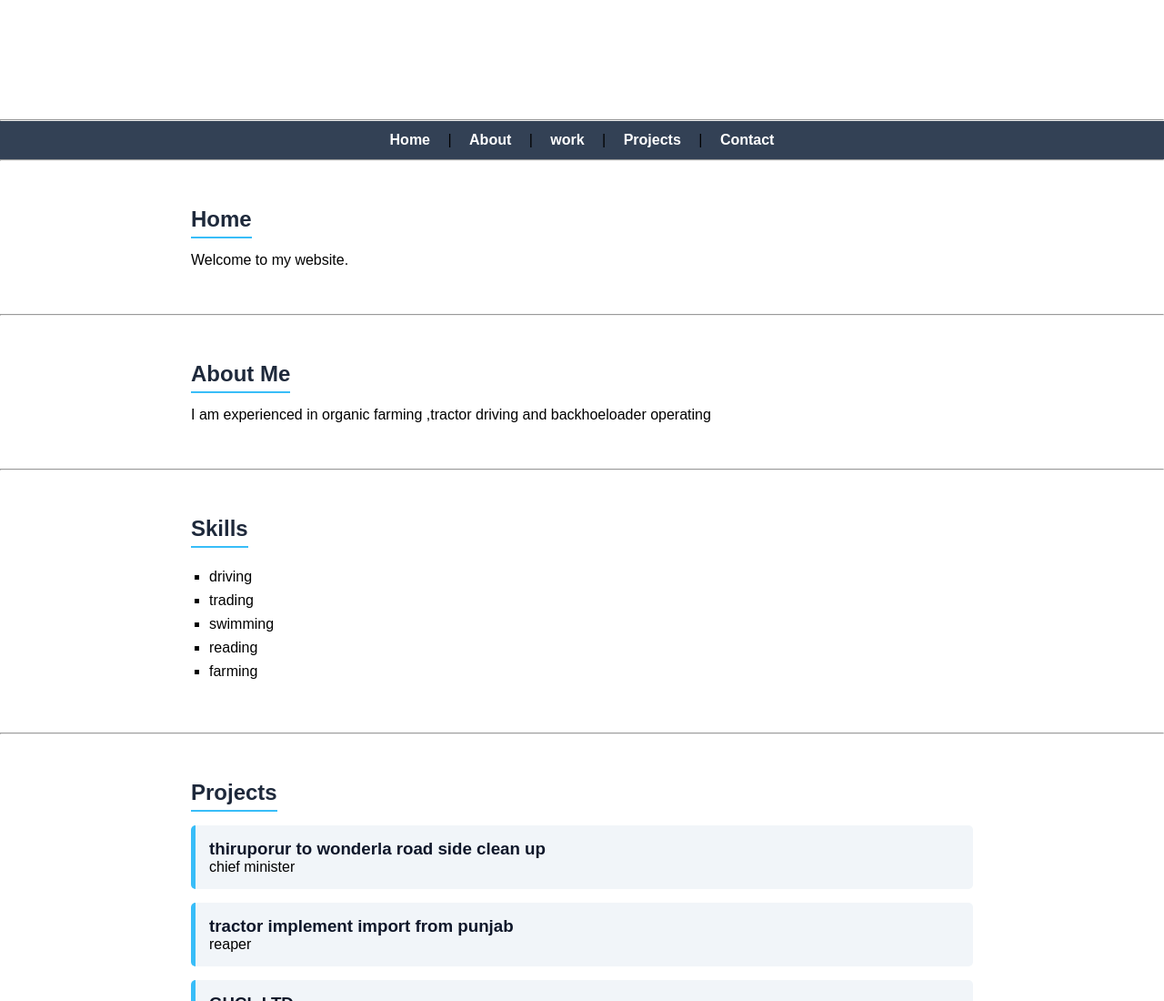
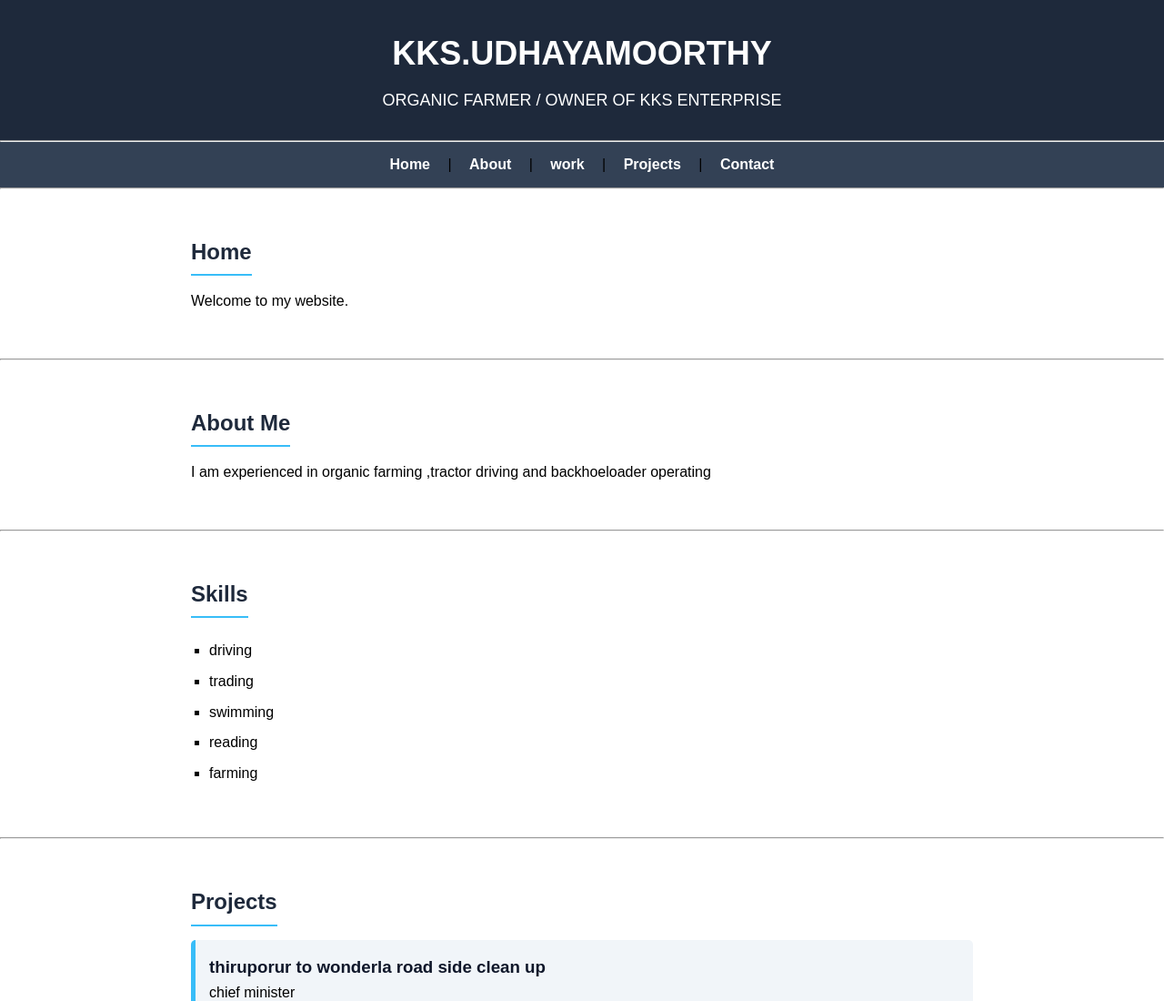
Before and after one commit to kksudhaya5/udhaya, a plain HTML site: page index.html in a window 1280 px wide. Shown: the top 1100 px of the page at 91% size. Drawn offline with Linux system fonts and the light colour scheme.

Commit message:
first com

```diff
--- a/style.css
+++ b/style.css
@@ -8,14 +8,14 @@
 
 /* BODY */
 body {
-    background-image: url(https://www.dreamstime.com/kks-letter-initial-logo-design-vector-illustration-image236631262)
+    background: color #23ab26;;
 
     line-height: 1.6;
 }
 
 /* HEADER */
 header {
-    background-image: #1e293b;
+    background-color: #1e293b;
     color: white;
     text-align: center;
     padding: 30px 10px;
```
